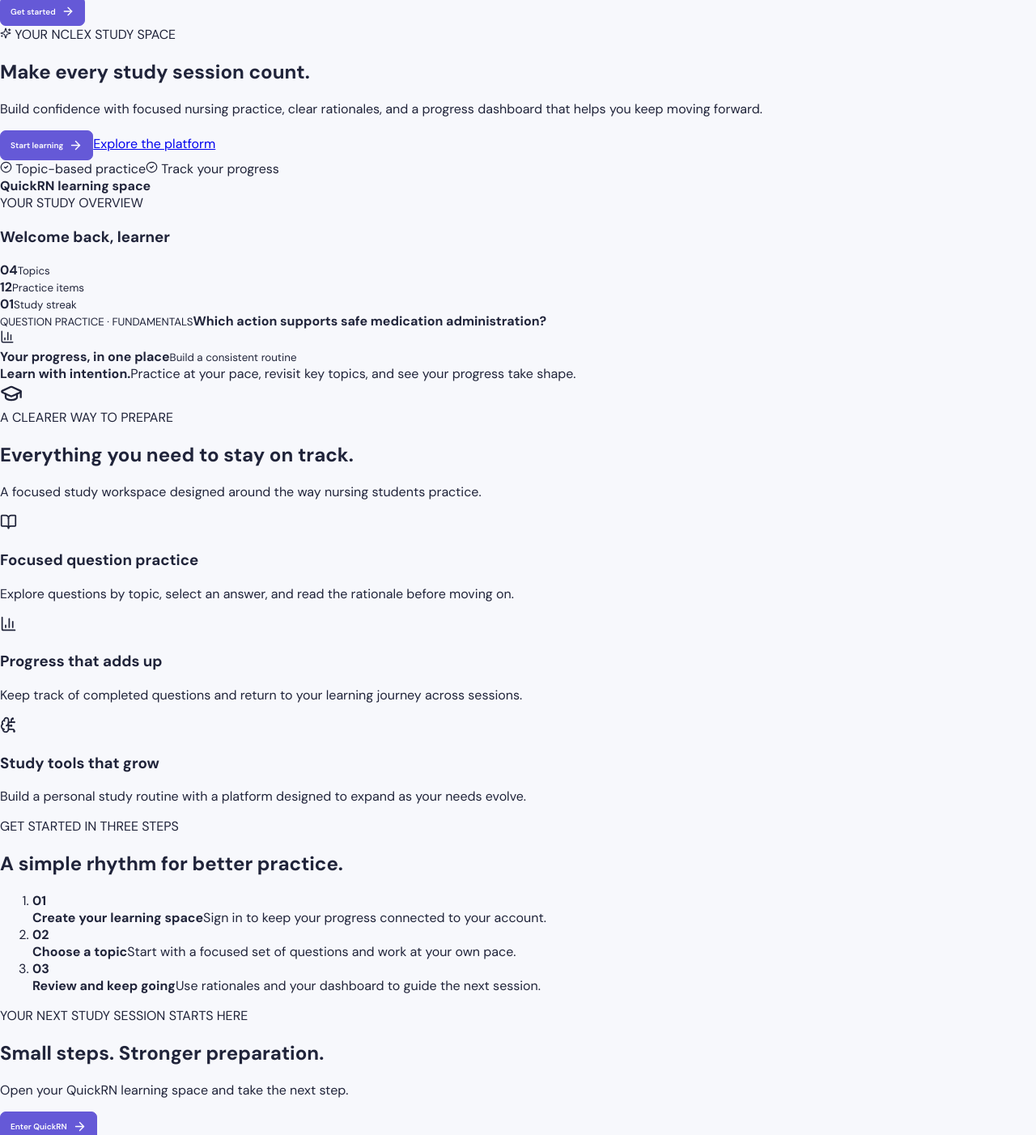
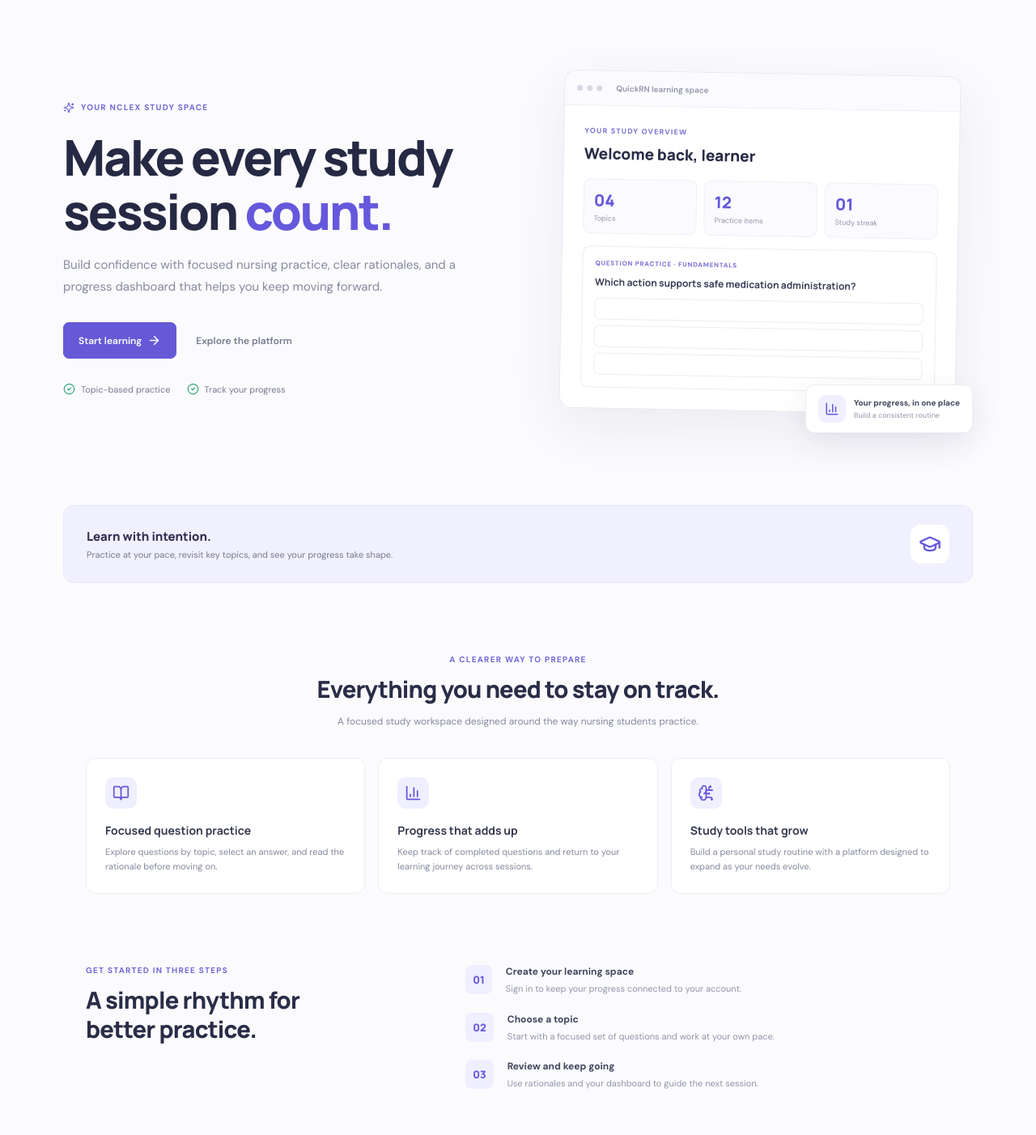
Before and after one commit to Archonline/QuickRNv2, a React (Vite) app: page / in a window 1280 px wide. Shown: the part 80-1482 px from the top of the page at 81% size. Built offline with nearby package versions, Linux system fonts and the light colour scheme; no server answers.

Commit message:
Fix missing public landing page styles

```diff
--- a/src/style.css
+++ b/src/style.css
@@ -6,3 +6,78 @@
 .admin-toolbar{display:flex;align-items:center;justify-content:space-between;padding:12px 16px;background:#f0edff;border:1px solid #ddd7ff;border-radius:12px;margin-bottom:18px;color:#5142b7;font-weight:650}.admin-panel{background:#fff;border:1px solid #e3e5ee;border-radius:16px;padding:22px;margin-bottom:22px}.admin-panel h2{margin:6px 0}.admin-panel p{color:#687086;line-height:1.5}.admin-panel textarea{width:100%;box-sizing:border-box;border:1px solid #dfe2eb;border-radius:10px;padding:12px;font:13px/1.5 ui-monospace,monospace}.admin-actions{display:flex;gap:12px;align-items:center;justify-content:space-between;margin-top:12px}.admin-actions span{font-size:13px;color:#596174}
 
 .ollama-panel{border:1px solid #e6e4f6;background:#faf9ff;border-radius:12px;padding:15px;margin:17px 0}.ollama-heading{display:flex;align-items:center;gap:10px}.ollama-heading>span{width:35px;height:35px;border-radius:9px;background:#eeecff;color:#6558dc;display:grid;place-items:center}.ollama-heading>div{flex:1}.ollama-heading strong,.ollama-heading small{display:block}.ollama-heading strong{font-size:12px;color:#373b55}.ollama-heading small{font-size:10px;color:#898da0;margin-top:3px}.ollama-controls{display:grid;grid-template-columns:1.2fr 1fr .55fr auto;gap:10px;align-items:end;margin-top:14px}.ollama-controls label{font-size:10px;font-weight:700;color:#666b80}.ollama-controls input,.ollama-controls select{display:block;width:100%;height:35px;margin-top:5px;border:1px solid #e0e1eb;border-radius:7px;background:#fff;padding:0 9px;font:11px 'DM Sans';color:#454a61}.generate-button{height:35px;white-space:nowrap}.ollama-note{font-size:10px;line-height:1.5;color:#898da0;margin-top:11px}.json-label{display:block;font-size:11px;font-weight:700;color:#55596e;margin-bottom:7px}.admin-panel textarea{width:100%;box-sizing:border-box;border:1px solid #dfe2eb;border-radius:10px;padding:12px;font:12px/1.5 ui-monospace,monospace}.spin{animation:spin .9s linear infinite}@keyframes spin{to{transform:rotate(360deg)}}@media(max-width:800px){.ollama-controls{grid-template-columns:1fr 1fr}.ollama-heading{flex-wrap:wrap}.admin-actions{align-items:flex-start;flex-direction:column}}
+
+
+/* Public landing page */
+.landing{min-height:100vh;background:#fbfbfe;color:#252943;font-family:'DM Sans',sans-serif}
+.landing-nav{height:76px;max-width:1180px;margin:auto;padding:0 28px;display:flex;align-items:center;justify-content:space-between;border-bottom:1px solid #ececf3}
+.landing-brand{display:inline-flex;align-items:center;gap:9px;color:#252943;text-decoration:none;font:800 23px Manrope,sans-serif;letter-spacing:-1px}
+.landing-brand>span:nth-child(2)>span{color:#6558dc}
+.landing-brand small{font:700 9px 'DM Sans';letter-spacing:.7px;color:#6558dc;background:#f0efff;padding:4px 6px;border-radius:5px}
+.landing-nav nav{display:flex;gap:30px}
+.landing-nav nav a,.text-link{font-size:12px;font-weight:600;color:#777b90;text-decoration:none}
+.landing-nav nav a:hover,.text-link:hover{color:#6558dc}
+.landing-hero{max-width:1180px;margin:auto;padding:76px 28px 82px;display:grid;grid-template-columns:1fr 1fr;gap:60px;align-items:center}
+.landing-kicker{display:flex;align-items:center;gap:8px;color:#7167d5;font-size:10px;font-weight:800;letter-spacing:1.25px}
+.landing-copy h1{font:800 clamp(40px,5vw,61px)/1.1 Manrope,sans-serif;letter-spacing:-2.5px;color:#252943;margin:20px 0}
+.landing-copy h1 em{font-style:normal;color:#6558dc}
+.landing-copy>p{max-width:490px;color:#85899d;font-size:15px;line-height:1.8;margin:0}
+.landing-actions{display:flex;align-items:center;gap:24px;margin-top:30px}
+.button.large{padding:13px 18px;font-size:12px}
+.landing-trust{display:flex;gap:20px;flex-wrap:wrap;margin-top:30px;color:#777b90;font-size:11px}
+.landing-trust span{display:flex;align-items:center;gap:7px}
+.landing-trust svg{color:#38a77d}
+.landing-preview{position:relative;padding:18px 18px 34px 24px}
+.preview-window{background:#fff;border:1px solid #e8e9f1;border-radius:16px;overflow:hidden;box-shadow:0 22px 65px #35315e14;transform:rotate(1deg)}
+.preview-top{height:43px;background:#fafaff;border-bottom:1px solid #eff0f5;display:flex;align-items:center;gap:5px;padding:0 15px}
+.preview-top>span{width:7px;height:7px;border-radius:50%;background:#d8d8e4}
+.preview-top b{margin-left:12px;font-size:10px;color:#9295a8;font-weight:600}
+.preview-content{padding:25px}
+.preview-label{font-size:9px;font-weight:800;letter-spacing:1.2px;color:#7770d5}
+.preview-content h3{font:800 19px Manrope,sans-serif;margin:9px 0 18px;color:#292d47}
+.preview-metrics{display:grid;grid-template-columns:repeat(3,1fr);gap:9px}
+.preview-metrics>div{background:#fafaff;border:1px solid #eff0f5;border-radius:9px;padding:12px}
+.preview-metrics strong,.preview-metrics small{display:block}
+.preview-metrics strong{font:800 20px Manrope;color:#6558dc}
+.preview-metrics small{font-size:9px;color:#9295a8;margin-top:3px}
+.preview-question{margin-top:15px;border:1px solid #ececf4;border-radius:10px;padding:15px}
+.preview-question small{display:block;color:#7770d5;font-size:8px;font-weight:800;letter-spacing:.8px}
+.preview-question b{display:block;font:700 12px/1.5 Manrope;color:#393d56;margin:10px 0}
+.preview-question i{display:block;height:27px;border:1px solid #ececf4;border-radius:6px;margin-top:7px}
+.preview-float{position:absolute;right:0;bottom:7px;background:#fff;border:1px solid #ececf4;border-radius:11px;padding:12px 15px;display:flex;align-items:center;gap:10px;box-shadow:0 12px 35px #35315e18}
+.float-icon{width:34px;height:34px;border-radius:9px;background:#f0efff;color:#6558dc;display:grid;place-items:center}
+.preview-float b,.preview-float small{display:block}
+.preview-float b{font-size:10px;color:#42465c}
+.preview-float small{font-size:9px;color:#9295a8;margin-top:3px}
+.landing-strip{max-width:1124px;margin:0 auto 88px;padding:23px 28px;background:#f1f0ff;border:1px solid #e7e4ff;border-radius:13px;display:flex;align-items:center;justify-content:space-between}
+.landing-strip strong,.landing-strip span{display:block}
+.landing-strip strong{font:800 15px Manrope;color:#343052}
+.landing-strip>div:first-child>span{font-size:11px;color:#777b90;margin-top:5px}
+.strip-icon{width:48px;height:48px;border-radius:13px;background:#fff;color:#6558dc;display:grid;place-items:center}
+.landing-features,.landing-how{max-width:1124px;margin:0 auto;padding:0 28px 88px}
+.landing-section-head{text-align:center;max-width:570px;margin:0 auto 34px}
+.landing-section-head .landing-kicker{justify-content:center}
+.landing-section-head h2,.landing-how h2,.landing-cta h2{font:800 29px/1.25 Manrope,sans-serif;letter-spacing:-.8px;color:#292d47;margin:12px 0}
+.landing-section-head p,.landing-cta p{font-size:12px;color:#85899d;line-height:1.7}
+.feature-grid{display:grid;grid-template-columns:repeat(3,1fr);gap:16px}
+.feature-grid article{padding:23px;background:#fff;border:1px solid #eceef4;border-radius:12px}
+.feature-grid article>span{width:39px;height:39px;border-radius:10px;background:#f0efff;color:#6558dc;display:grid;place-items:center}
+.feature-grid h3{font:700 14px Manrope;color:#34384f;margin:17px 0 8px}
+.feature-grid p{font-size:11px;line-height:1.7;color:#85899d;margin:0}
+.landing-how{display:grid;grid-template-columns:.8fr 1.2fr;gap:70px;align-items:start}
+.landing-how h2{max-width:300px}
+.landing-how ol{list-style:none;padding:0;margin:0;display:grid;gap:20px}
+.landing-how li{display:flex;gap:17px;align-items:flex-start}
+.landing-how li>b{font:800 13px Manrope;color:#6558dc;background:#f0efff;border-radius:8px;padding:9px}
+.landing-how li strong,.landing-how li span{display:block}
+.landing-how li strong{font-size:12px;color:#42465c}
+.landing-how li span{font-size:11px;color:#9295a8;line-height:1.6;margin-top:5px}
+.landing-cta{max-width:1124px;margin:0 auto 65px;padding:29px 32px;border-radius:14px;background:#f7f6ff;border:1px solid #e9e6ff;display:flex;align-items:center;justify-content:space-between;gap:20px}
+.landing-cta h2{font-size:22px;margin:9px 0 4px}
+.landing-cta p{margin:0}
+.landing-footer{max-width:1180px;margin:auto;padding:22px 28px;border-top:1px solid #ececf3;display:flex;align-items:center;justify-content:space-between;gap:15px}
+.landing-footer .landing-brand{font-size:17px}
+.landing-footer .brand-mark{width:29px;height:29px}
+.landing-footer>span:last-child{font-size:10px;color:#a0a2b1}
+@media(max-width:800px){.landing-hero{grid-template-columns:1fr;gap:25px;padding-top:55px}.landing-preview{max-width:570px;width:100%;margin:auto}.landing-strip,.landing-features,.landing-how,.landing-cta{margin-left:18px;margin-right:18px}.landing-how{grid-template-columns:1fr;gap:18px}.feature-grid{grid-template-columns:1fr}.landing-strip{margin-bottom:65px}}
+@media(max-width:520px){.landing-nav{padding:0 16px;height:66px}.landing-nav nav{display:none}.landing-nav>.button{padding:9px 10px;font-size:10px}.landing-hero{padding:45px 18px 55px}.landing-copy h1{font-size:42px;letter-spacing:-1.8px}.landing-copy>p{font-size:13px}.landing-actions{gap:15px;flex-wrap:wrap}.landing-trust{gap:12px}.landing-preview{padding:8px 5px 28px}.preview-content{padding:17px}.preview-float{right:-3px}.landing-strip{padding:18px;margin-bottom:58px}.landing-section-head h2,.landing-how h2{font-size:24px}.landing-features,.landing-how{padding:0 5px 60px}.landing-cta{padding:22px;align-items:flex-start;flex-direction:column}.landing-footer{padding:18px;align-items:flex-start;flex-direction:column}}
```
